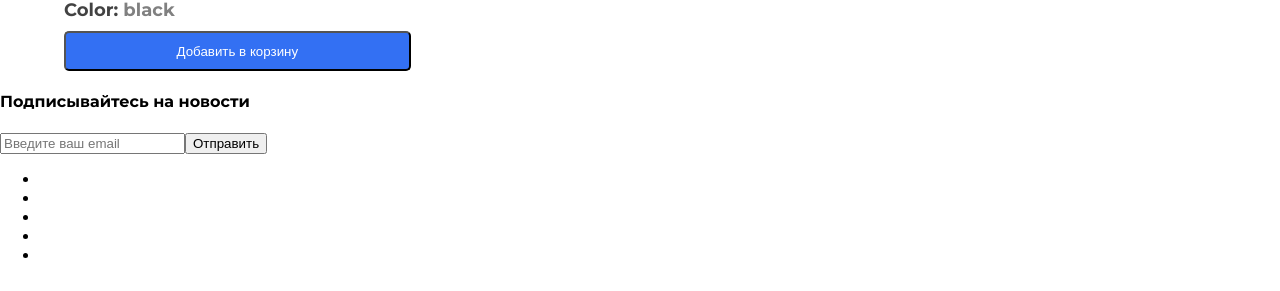
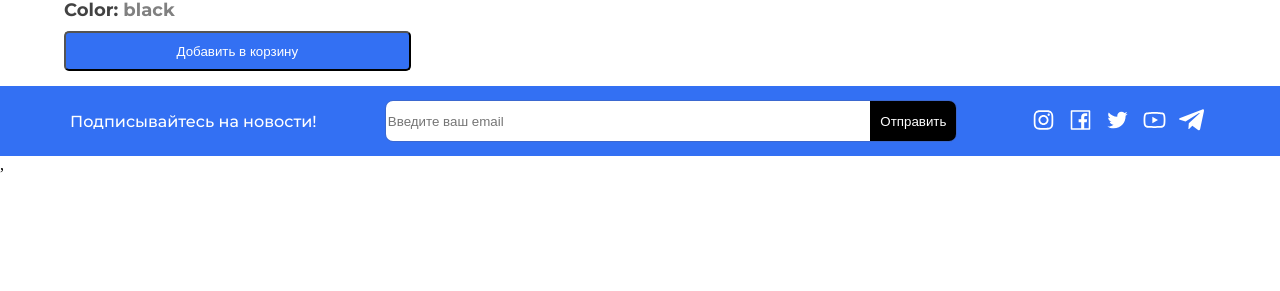
Before and after one commit to slttmrb/shoes-market, a React (Create React App) app: page / in a window 1280 px wide. Shown: the part 1106-1397 px from the top of the page. After the commit the page ends 1280 px from the top, so only its background shows below. Built offline with nearby package versions, Linux system fonts and the light colour scheme.

Commit message:
version7

```diff
--- a/src/components/Footer/Footer.module.css
+++ b/src/components/Footer/Footer.module.css
@@ -0,0 +1,83 @@
+.footer{
+    padding-top: 15px;
+}
+
+.footer_conteiner{
+    width: 100%;
+    height: 70px;
+    display: flex;
+    justify-content: space-between;
+    align-items: center;
+    box-sizing: border-box;
+    background: rgb(51, 112, 243);
+    padding: 10px 70px;
+}
+
+.footer_conteiner h4{
+    text-decoration: none;
+    color: white;
+    font-weight: 500;
+}
+
+.footer_conteiner_input{
+    width: 50%;
+    border: 1px solid rgba(90, 79, 79, 0.212);
+    display: flex;
+    align-items: center;
+    justify-content: space-between;
+    height: 40px;
+    border-radius: 8px;
+    overflow: hidden;
+}
+
+.footer_conteiner_input input{
+    width: 85%;
+    height: 100%;
+    outline: none;
+    color: black;
+    border: none;
+}
+
+.footer_conteiner_input button{
+    outline: none;
+    border: none;
+    height: 100%;
+    width: 15%;
+    color: white;
+    background: rgb(0, 0, 0);
+    cursor: pointer;
+
+    display: flex;
+    align-items: center;
+    justify-content: space-between;
+    padding: 10px;
+}
+
+.footer_conteiner_links{
+    display: flex;
+    align-items: center;
+}
+
+.footer_conteiner_links ul{
+    margin: 0px;
+    padding: 0px;
+    list-style-type: none;
+    display: flex;
+    align-items: center;
+}
+
+.footer_conteiner_links ul li a button{
+    text-decoration: none;
+    color: white;
+    border: none;
+    outline: none;
+    background: none;
+    height: 20px;
+
+    cursor: pointer;
+}
+
+.footer_conteiner_links ul li a button svg{
+    height: 60px;
+    width: 25px;
+}
--- a/src/components/Footer/indes.jsx
+++ b/src/components/Footer/indes.jsx
@@ -1,10 +1,16 @@
 import cls from './Footer.module.css'
+import { AiOutlineInstagram } from 'react-icons/ai'
+import { AiOutlineFacebook } from 'react-icons/ai'
+import { AiOutlineTwitter } from 'react-icons/ai'
+import { AiOutlineYoutube } from 'react-icons/ai'
+import { FaTelegramPlane } from 'react-icons/fa'
+
 
 const Footer = () => {
     return (
         <section className={cls.footer}>
             <div className={cls.footer_conteiner}>
-                <h4>Подписывайтесь на новости</h4>
+                <h4>Подписывайтесь на новости!</h4>
                 <div className={cls.footer_conteiner_input}>
                     <input type='search' placeholder='Введите ваш email'/>
                     <button>Отправить</button>
@@ -13,27 +19,27 @@ const Footer = () => {
                     <ul>
                         <li>
                             <a href='https://myshop-bot422.myinsales.ru/'>
-
+                                <button><AiOutlineInstagram/></button>
                             </a>
                         </li>
                         <li>
                         <a href='https://myshop-bot422.myinsales.ru/'>
-
+                                <button><AiOutlineFacebook/></button>
                                 </a>
                         </li>
                         <li>
                         <a href='https://myshop-bot422.myinsales.ru/'>
-
+                                <button><AiOutlineTwitter/></button>
                                 </a>
                         </li>
                         <li>
                         <a href='https://myshop-bot422.myinsales.ru/'>
-
+                                <button><AiOutlineYoutube/></button>
                                 </a>
                         </li>
                         <li>
                         <a href='https://myshop-bot422.myinsales.ru/'>
-
+                                <button><FaTelegramPlane/></button>
                                 </a>
                         </li>
                     </ul>
```
